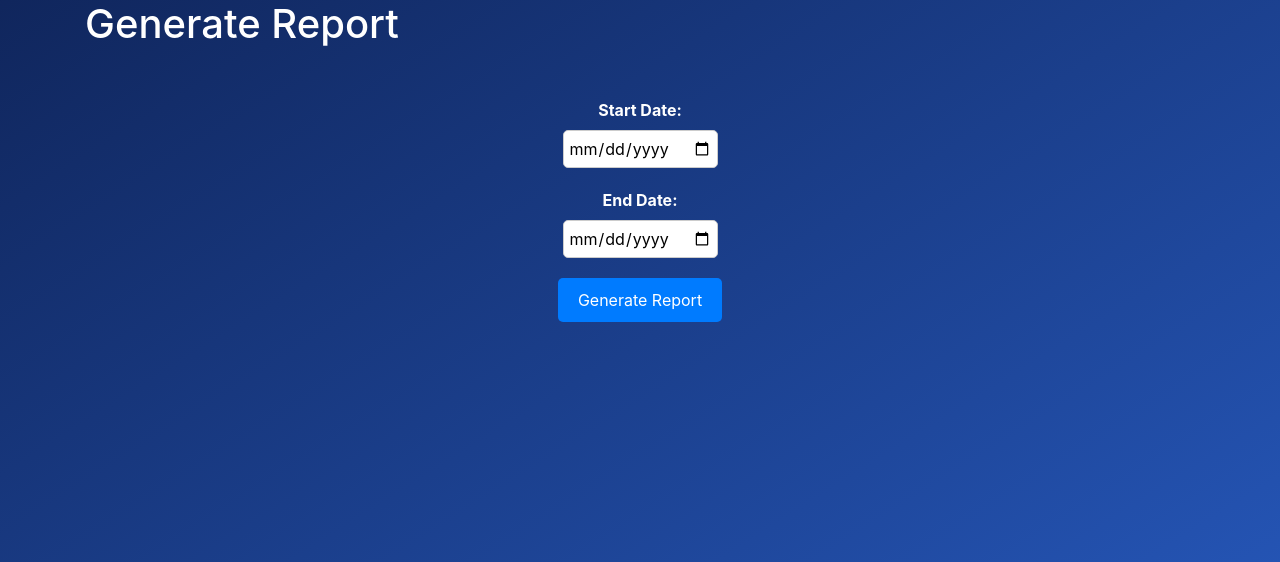
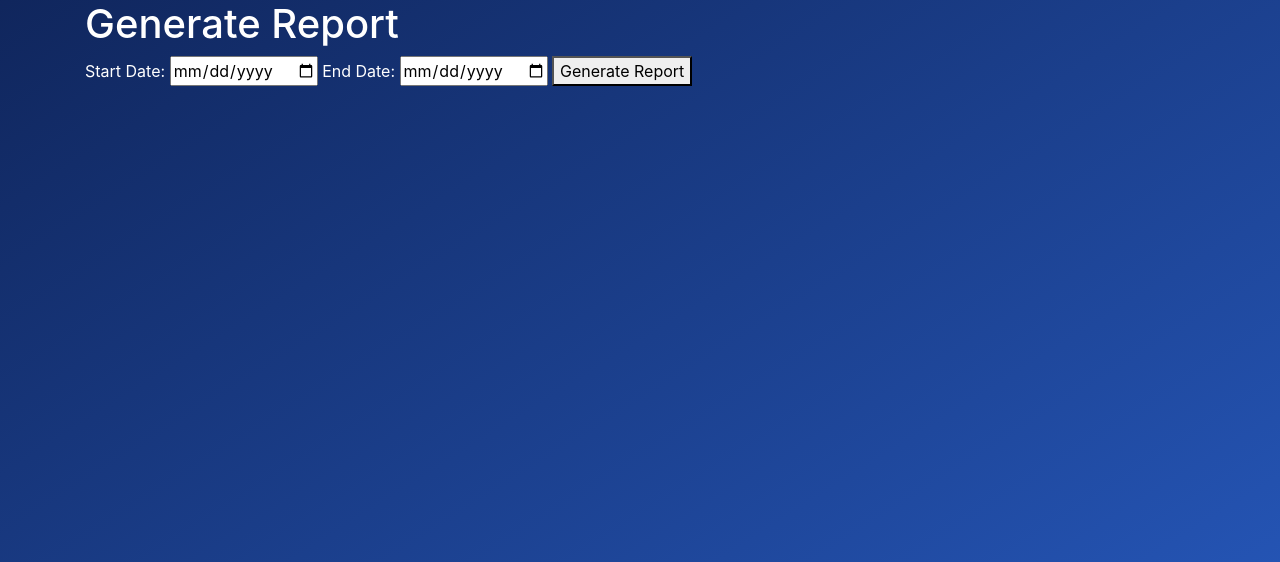
Before and after one commit to Updeus/Final-Year-Project, a Python web app: template App/templates/reports.html in a window 1280 px wide. Shown: the part 56-618 px from the top of the page. Run offline with Jinja, Linux system fonts and the light colour scheme; the template is opened without the code that fills it, so the values that code supplies are empty; some libraries are stand-ins or nearby versions.

Commit message:
changes to report generation

```diff
--- a/App/templates/reports.html
+++ b/App/templates/reports.html
@@ -1,38 +1,3 @@
-<style>
-form {
-    display: flex;
-    flex-direction: column;
-    align-items: center;
-    margin-top: 50px;
-  }
-
-  label {
-    margin-bottom: 10px;
-    font-weight: bold;
-  }
-
-  input[type="date"] {
-    padding: 5px;
-    border-radius: 5px;
-    border: 1px solid #ccc;
-    margin-bottom: 20px;
-  }
-
-  button[type="submit"] {
-    background-color: #007bff;
-    color: #fff;
-    padding: 10px 20px;
-    border: none;
-    border-radius: 5px;
-    font-size: 16px;
-    cursor: pointer;
-  }
-
-  button[type="submit"]:hover {
-    background-color: #0069d9;
-  }
-</style>
-
 {% extends "layout.html" %}
 
 {% block content %}
```
Also changed, not shown: 1 other file.
